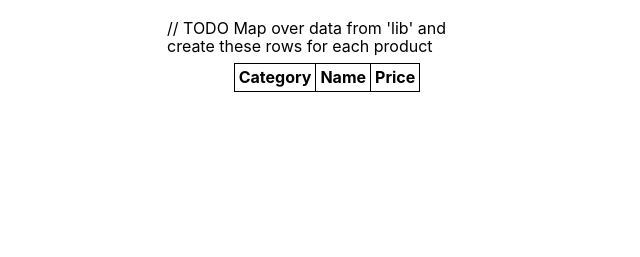
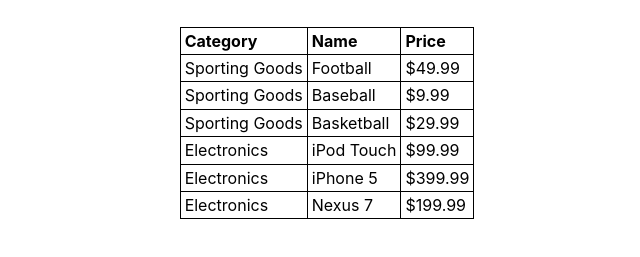
Before and after one commit to danielkarpen/product-search-danielkarpen, a website built with Parcel: page index.html in a window 1280 px wide. Shown: the part 61-318 px from the top of the page, without its empty margins (313-953 px from the left). Built offline with nearby package versions, Linux system fonts and the light colour scheme.

Commit message:
Render table rows

```diff
--- /dev/null
+++ b/components/Table/Body/Row/index.js
@@ -0,0 +1 @@
+export default () => `<tr></tr>`;
--- a/components/Table/Body/index.js
+++ b/components/Table/Body/index.js
@@ -1,5 +1,20 @@
+import { catalog } from "~/lib";
+
+function renderTableRows() {
+  return catalog
+    .map(
+      (product) => `<tr>
+  <td>${product.category}</td>
+  <td>${product.name}</td>
+  <td>${product.price}</td>
+</tr>
+`
+    )
+    .join("\n");
+}
+
 export default () => `
 <tbody>
-// TODO Map over data from 'lib' and create these rows for each product
+  ${renderTableRows()}
 </tbody>
 `;
--- a/lib/index.js
+++ b/lib/index.js
@@ -1 +1 @@
-export { default as catalog } from "./data.js";
+export { default as catalog } from "./data";
```
Also changed, not shown: index.html (+0 -25 lines).
